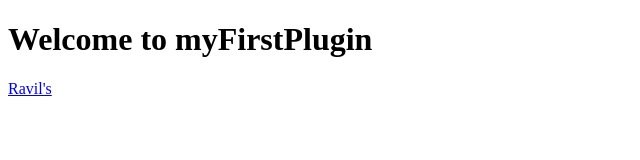
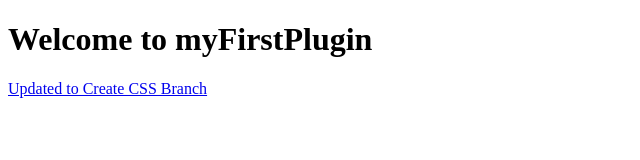
Before and after one commit to Ravil-Shafikov/myFirstPlugin, a plain HTML site: page index.html in a window 1280 px wide. Shown: the whole page, without its empty margins (0-640 px from the left). Drawn offline with Linux system fonts and the light colour scheme.

Commit message:
Changed Text to CSS

```diff
--- a/index.html
+++ b/index.html
@@ -9,7 +9,7 @@
     <script src="tutorial.js"></script>
     <div class="content">
         <h1>Welcome to myFirstPlugin</h1>
-        <a href="https://github.com/Ravil2707/myFirstPlugin">Ravil's</a>
+        <a href="https://github.com/Ravil2707/myFirstPlugin">Updated to Create CSS Branch</a>
     </div>
 </body>
 </html>
```
